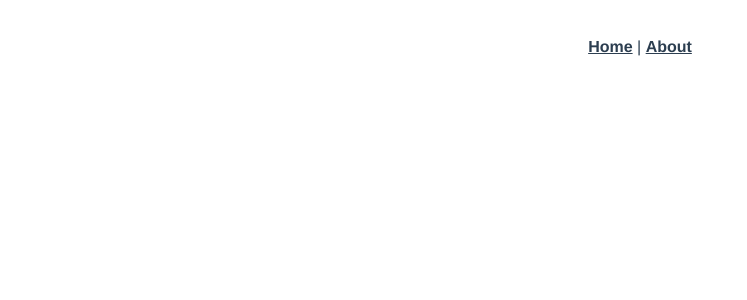
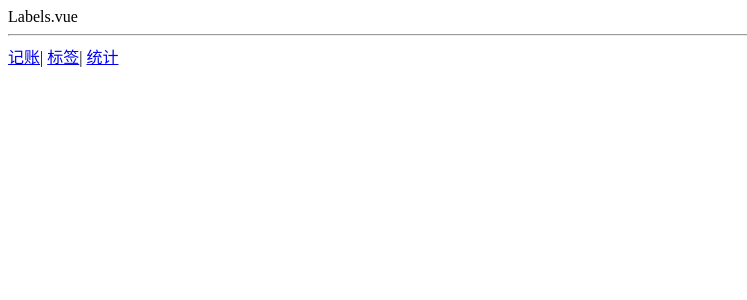
Before and after one commit to LoveVin/billkeeping-vue, a Vue app: page /#/labels in a window 1280 px wide. Shown: the top 300 px of the page, without its empty margins (0-747 px from the left). Built offline with nearby package versions, Linux system fonts and the light colour scheme.

Commit message:
“创建rooter-view雏形

```diff
--- a/src/App.vue
+++ b/src/App.vue
@@ -1,10 +1,12 @@
 <template>
-  <div id="app">
-    <div id="nav">
-      <router-link to="/">Home</router-link> |
-      <router-link to="/about">About</router-link>
+  <div>
+    <router-view/>
+    <hr/>
+    <div>
+      <router-link to="/money">记账</router-link>|
+      <router-link to="/labels">标签</router-link>|
+      <router-link to="/statistics">统计</router-link>
     </div>
-    <router-view/>
   </div>
 </template>
 
--- a/src/router/index.ts
+++ b/src/router/index.ts
@@ -1,27 +1,33 @@
-import Vue from 'vue'
-import VueRouter from 'vue-router'
-import Home from '../views/Home.vue'
+import Vue from 'vue';
+import VueRouter from 'vue-router';
+import Home from '../views/Home.vue';
+import Money from '@/views/Money.vue';
+import Labels from '@/views/Labels.vue';
+import Statistics from '@/views/Statistics.vue';
 
-Vue.use(VueRouter)
+Vue.use(VueRouter);
 
 const routes = [
     {
         path: '/',
-    name: 'Home',
-    component: Home
+        redirect: '/money'
     },
     {
-    path: '/about',
-    name: 'About',
-    // route level code-splitting
-    // this generates a separate chunk (about.[hash].js) for this route
-    // which is lazy-loaded when the route is visited.
-    component: () => import(/* webpackChunkName: "about" */ '../views/About.vue')
+        path: '/money',
+        component: Money
+    },
+    {
+        path: '/labels',
+        component: Labels
+    },
+    {
+        path: '/statistics',
+        component: Statistics
     }
-]
+];
 
 const router = new VueRouter({
     routes
-})
+});
 
-export default router
+export default router;
--- /dev/null
+++ b/src/views/Labels.vue
@@ -0,0 +1,15 @@
+<template>
+    <div>
+        Labels.vue
+    </div>
+</template>
+
+<script lang="ts">
+    export default {
+        name: 'Labels'
+    };
+</script>
+
+<style lang="scss" scoped>
+
+</style>
--- /dev/null
+++ b/src/views/Money.vue
@@ -0,0 +1,15 @@
+<template>
+    <div>
+        Monet.vue
+    </div>
+</template>
+
+<script lang="ts">
+    export default {
+        name: 'Money'
+    };
+</script>
+
+<style lang="scss" scoped>
+
+</style>
--- /dev/null
+++ b/src/views/Statistics.vue
@@ -0,0 +1,15 @@
+<template>
+    <div>
+        Statistics.vue
+    </div>
+</template>
+
+<script lang="ts">
+    export default {
+        name: 'Statistics'
+    };
+</script>
+
+<style lang="scss" scoped>
+
+</style>
```
Lines whose indentation alone changed are shown as unchanged.
